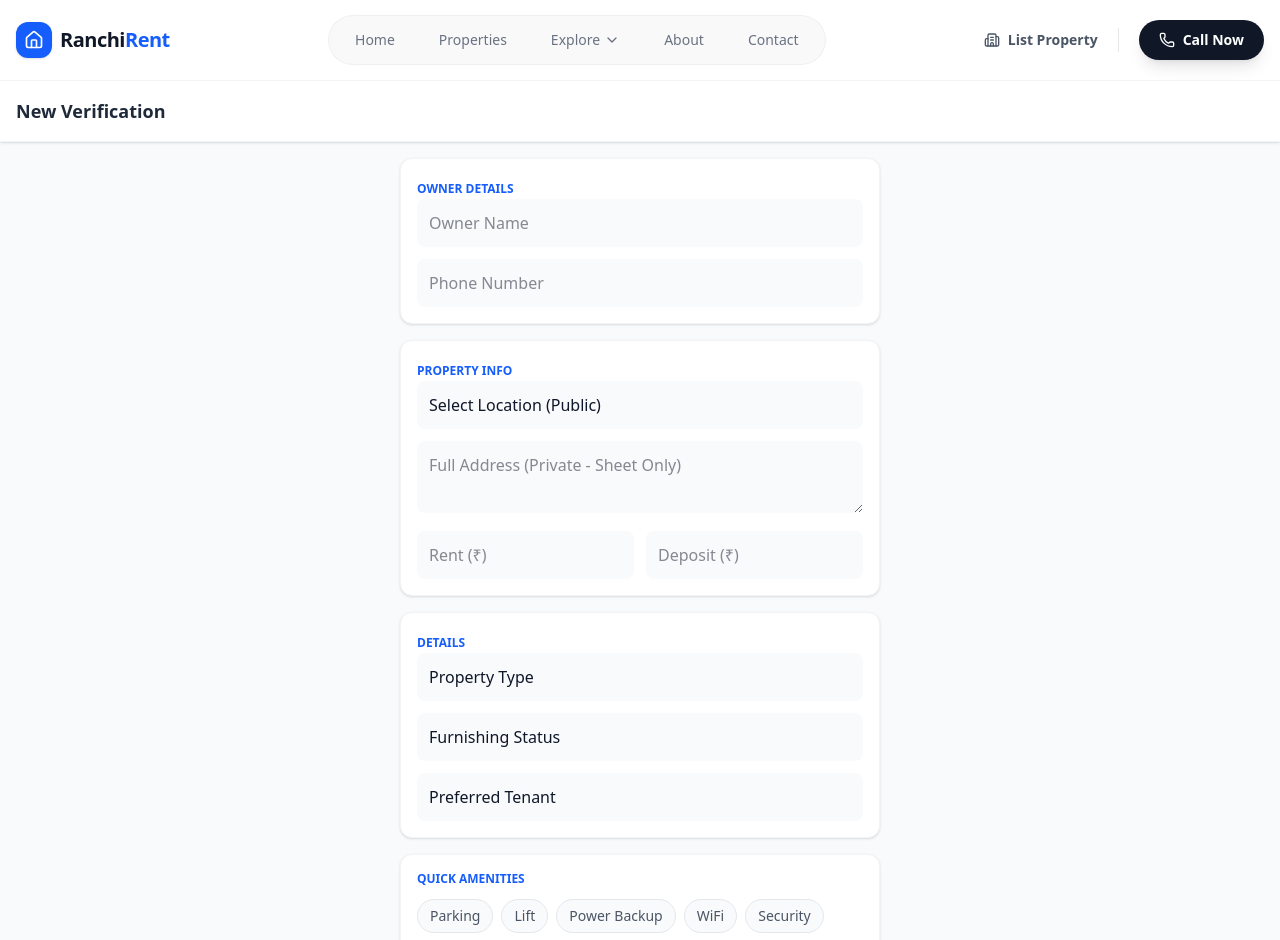
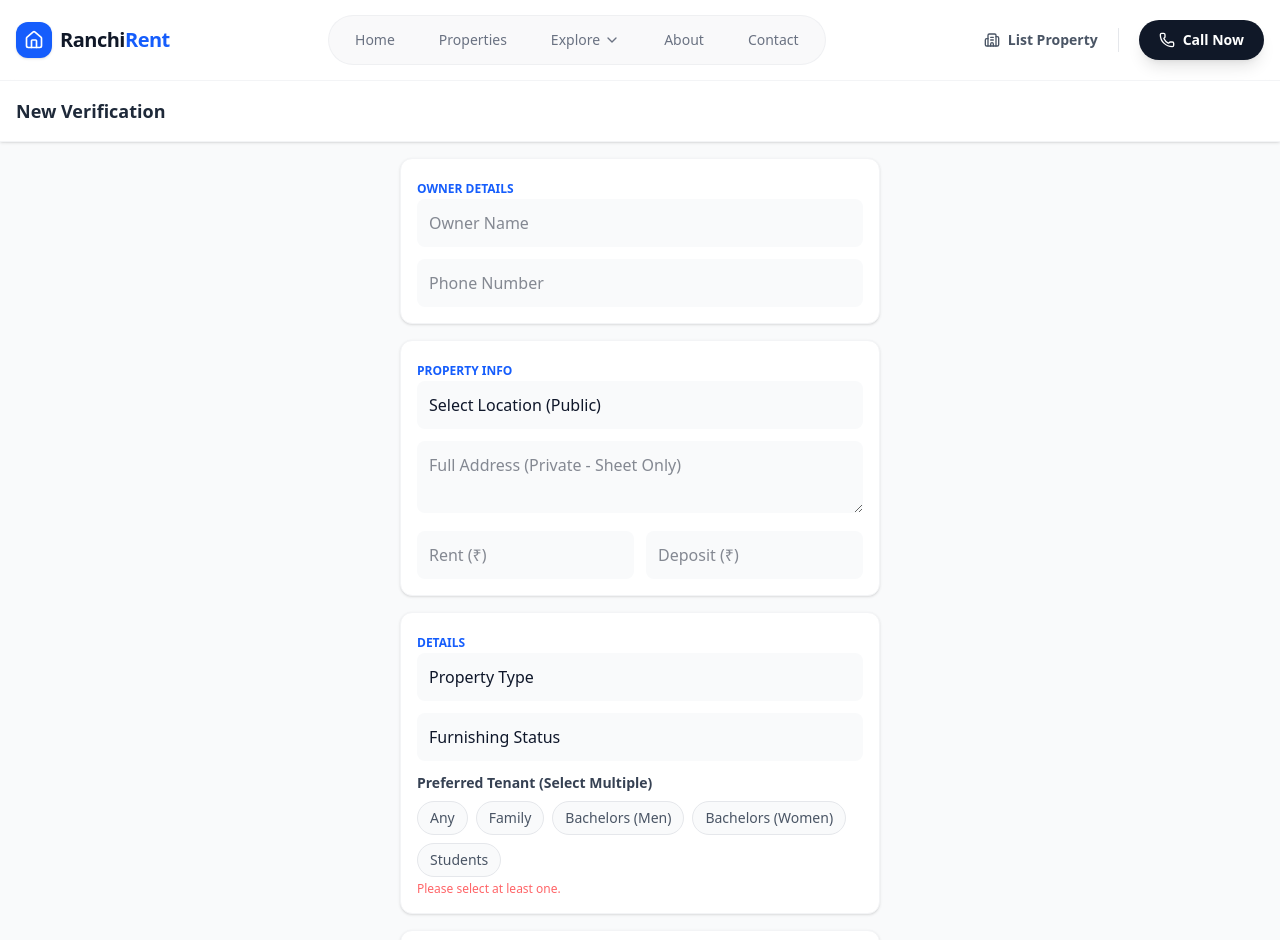
Before and after one commit to rupeshsinghkota/Ranchirent, a Next.js app: page /admin/verify in a window 1280 px wide. Shown: the top 940 px of the page. Built offline with nearby package versions, Linux system fonts and the light colour scheme.

Commit message:
feat: enable multi-select for tenant preference in verify page

```diff
--- a/app/admin/verify/page.tsx
+++ b/app/admin/verify/page.tsx
@@ -21,7 +21,7 @@ export default function FreshVerificationPage() {
         deposit: "",
         type: "",         // New
         furnishing: "",   // New
-        tenantPref: "",   // New
+        tenantPref: [] as string[],   // Changed to Array
         amenities: [] as string[]
     });
 
@@ -29,6 +29,13 @@ export default function FreshVerificationPage() {
         setForm(prev => {
             if (prev.amenities.includes(item)) return { ...prev, amenities: prev.amenities.filter(i => i !== item) };
             return { ...prev, amenities: [...prev.amenities, item] };
+        });
+    };
+
+    const toggleTenantPref = (item: string) => {
+        setForm(prev => {
+            if (prev.tenantPref.includes(item)) return { ...prev, tenantPref: prev.tenantPref.filter(i => i !== item) };
+            return { ...prev, tenantPref: [...prev.tenantPref, item] };
         });
     };
 
@@ -92,7 +99,7 @@ export default function FreshVerificationPage() {
                 deposit: form.deposit,
                 type: form.type,
                 furnishing: form.furnishing,
-                tenantPref: form.tenantPref,
+                tenantPref: form.tenantPref.join(", "), // Join array to string
                 amenities: form.amenities.join(", "),
                 images: imageUrls, // Array of Strings
             };
@@ -107,7 +114,7 @@ export default function FreshVerificationPage() {
             setStatus("success");
             setForm({
                 owner: "", phone: "", address: "", location: "", rent: "", deposit: "",
-                type: "", furnishing: "", tenantPref: "", amenities: []
+                type: "", furnishing: "", tenantPref: [], amenities: []
             });
             setFiles([]);
             setPreviews([]);
@@ -190,12 +197,26 @@ export default function FreshVerificationPage() {
                         {["Unfurnished", "Semi-Furnished", "Full Furnished"].map(f => <option key={f} value={f}>{f}</option>)}
                     </select>
 
-                    {/* Tenant Preference */}
-                    <select required className="w-full p-3 bg-gray-50 rounded-lg outline-none focus:ring-2 focus:ring-blue-500 appearance-none"
-                        value={form.tenantPref} onChange={e => setForm({ ...form, tenantPref: e.target.value })}>
-                        <option value="">Preferred Tenant</option>
-                        {["Any", "Family", "Bachelors (Men)", "Bachelors (Women)", "Students"].map(p => <option key={p} value={p}>{p}</option>)}
-                    </select>
+                    {/* Tenant Preference - Multi Select */}
+                    <div>
+                        <label className="text-sm font-semibold text-gray-700 mb-2 block">Preferred Tenant (Select Multiple)</label>
+                        <div className="flex flex-wrap gap-2">
+                            {["Any", "Family", "Bachelors (Men)", "Bachelors (Women)", "Students"].map(p => (
+                                <button
+                                    key={p}
+                                    type="button"
+                                    onClick={() => toggleTenantPref(p)}
+                                    className={`px-3 py-1.5 text-sm rounded-full border transition ${form.tenantPref.includes(p)
+                                            ? "bg-purple-600 text-white border-purple-600"
+                                            : "bg-gray-50 text-gray-600 border-gray-200"
+                                        }`}
+                                >
+                                    {p}
+                                </button>
+                            ))}
+                        </div>
+                        {form.tenantPref.length === 0 && <p className="text-xs text-red-400 mt-1">Please select at least one.</p>}
+                    </div>
                 </div>
 
                 {/* Amenities */}
```
